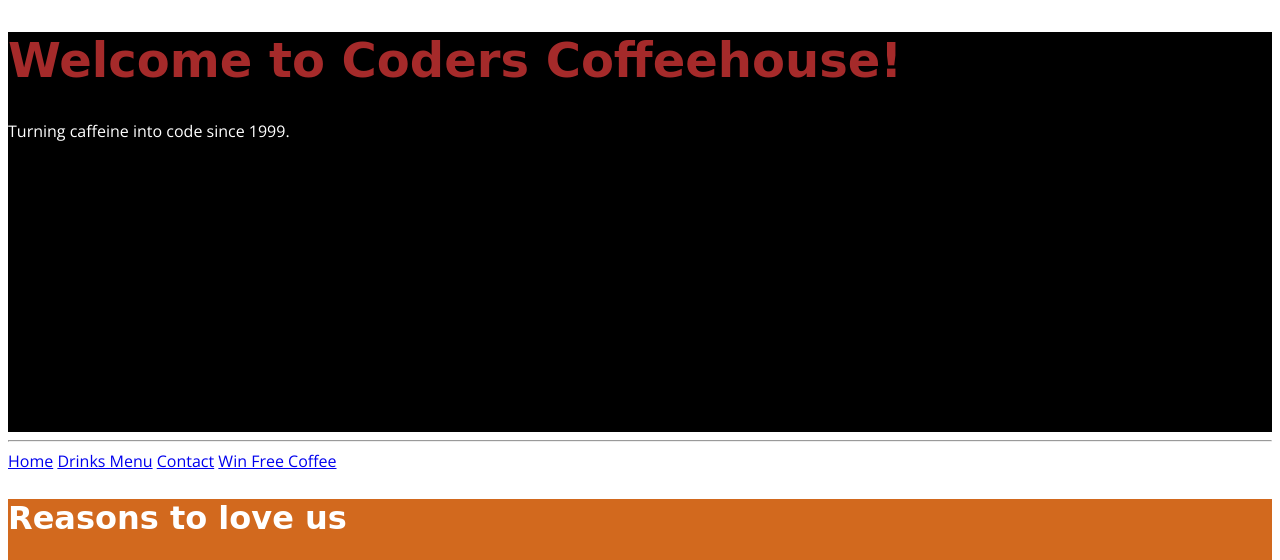
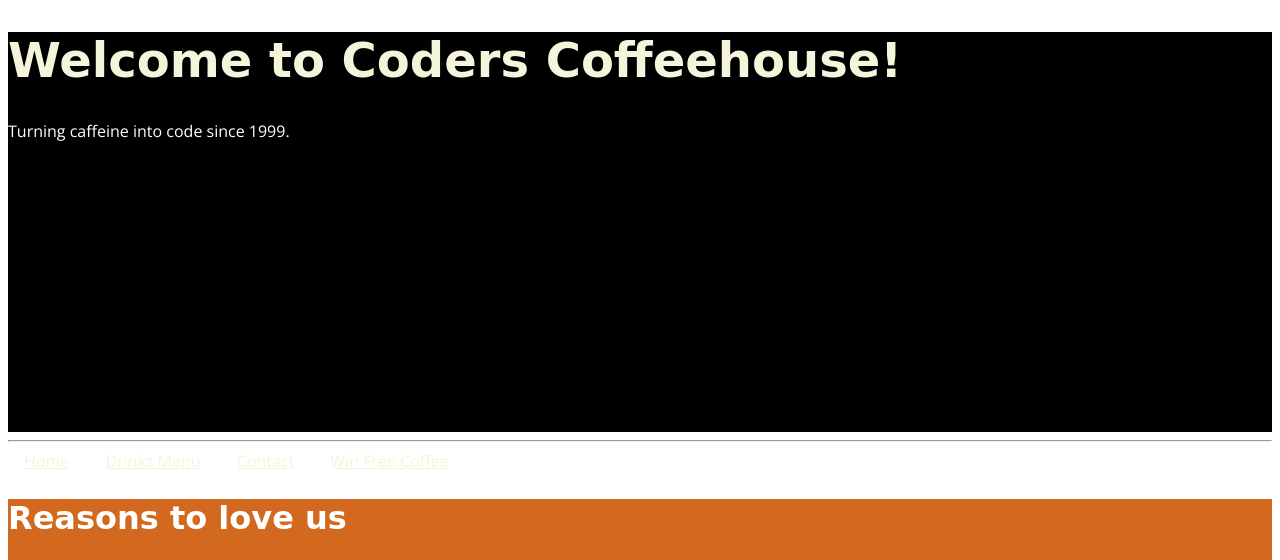
Before and after one commit to Julius-88/training-grounds, a plain HTML site: page html_css_projects/coders_coffeehouse/index.html in a window 1280 px wide. Shown: the top 560 px of the page. Drawn offline with nearby package versions, Linux system fonts and the light colour scheme; a web font is replaced by a local one.

Commit message:
Changed some color to the header and nav

```diff
--- a/html_css_projects/coders_coffeehouse/global_styles.css
+++ b/html_css_projects/coders_coffeehouse/global_styles.css
@@ -45,7 +45,6 @@ h1,h2,h3 {
 }
 
 h1 {
-    color: brown;
     font-size: 3rem;
 }
 
@@ -55,11 +54,21 @@ header > p {
 
 header {
     background-color: black;
+    color: beige;
 }
 
 a:hover {
     text-decoration: none;
     color: chocolate;
+}
+
+nav > a {
+    color: beige;
+    margin: 1rem;
+}
+
+nav > a:hover {
+    color: silver;
 }
 
 /* Footer */
```
